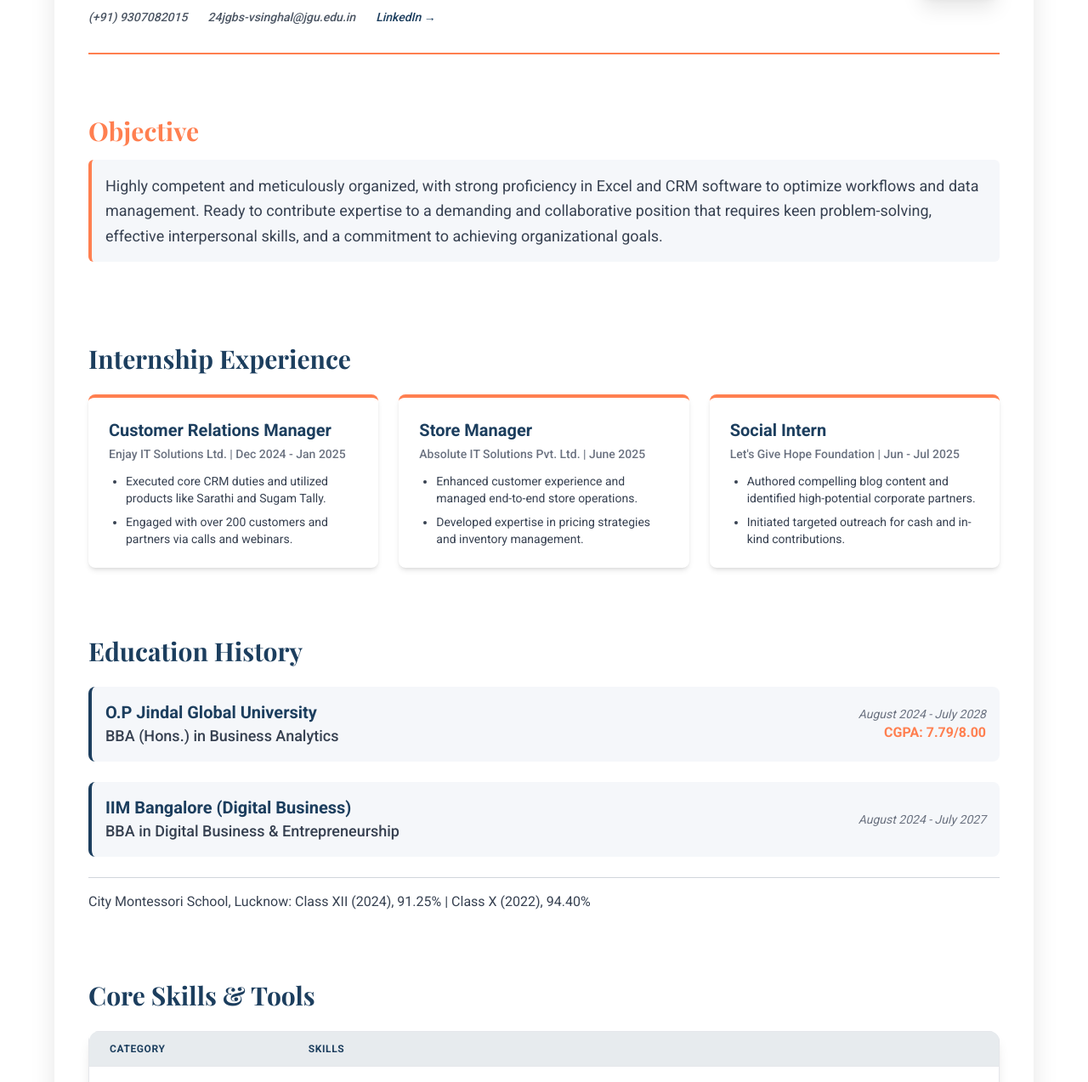
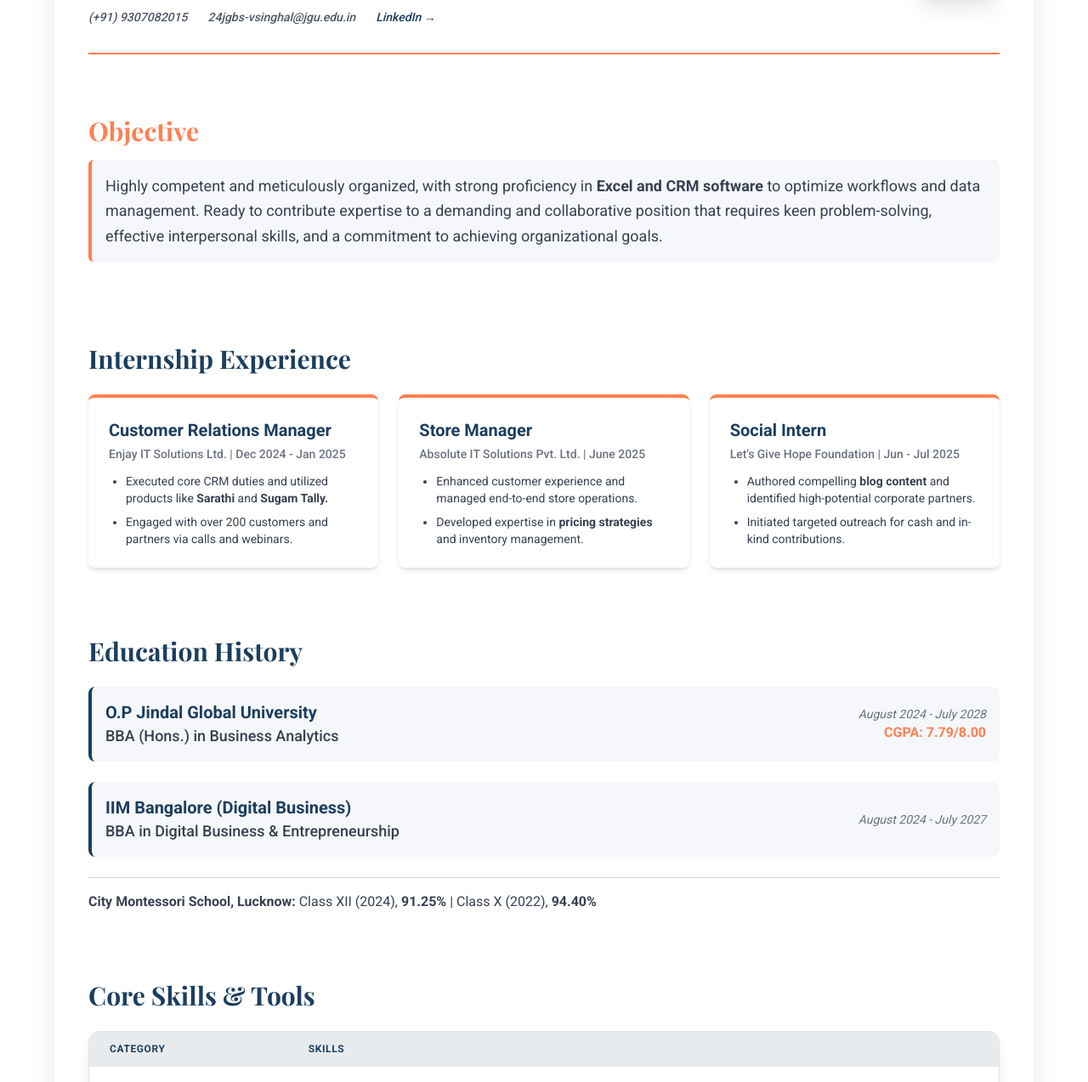
Before and after one commit to vrinda-singhal/Resume-Website, a plain HTML site: page index.html in a window 1280 px wide. Shown: the part 246-1519 px from the top of the page at 85% size. Drawn offline with nearby package versions, Linux system fonts and the light colour scheme.

Commit message:
Update index.html

```diff
--- a/index.html
+++ b/index.html
@@ -121,7 +121,7 @@
         <section id="summary" class="mb-4">
             <h2 class="text-3xl font-serif font-bold mb-4 text-accent-orange">Objective</h2>
             <p class="text-lg leading-relaxed text-gray-700 p-4 border-l-4 border-accent-orange bg-bg-light rounded-md">
-                Highly competent and meticulously organized, with strong proficiency in Excel and CRM software to optimize workflows and data management.
+                Highly competent and meticulously organized, with strong proficiency in <strong>Excel and CRM software</strong> to optimize workflows and data management.
                 Ready to contribute expertise to a demanding and collaborative position that requires keen problem-solving, effective interpersonal skills, and a commitment to achieving organizational goals.
             </p>
         </section>
@@ -137,7 +137,7 @@
                     <h3 class="text-xl font-semibold text-brand-blue">Customer Relations Manager</h3>
                     <p class="text-sm font-medium text-gray-500 mt-1 mb-3">Enjay IT Solutions Ltd. | Dec 2024 - Jan 2025</p>
                     <ul class="list-disc list-outside space-y-2 mt-2 ml-5 text-sm text-gray-700">
-                        <li>Executed core CRM duties and utilized products like Sarathi and Sugam Tally.</li>
+                        <li>Executed core CRM duties and utilized products like <strong>Sarathi</strong> and <strong>Sugam Tally.</strong></li>
                         <li>Engaged with over 200 customers and partners via calls and webinars.</li>
                     </ul>
                 </article>
@@ -148,7 +148,7 @@
                     <p class="text-sm font-medium text-gray-500 mt-1 mb-3">Absolute IT Solutions Pvt. Ltd. | June 2025</p>
                     <ul class="list-disc list-outside space-y-2 mt-2 ml-5 text-sm text-gray-700">
                         <li>Enhanced customer experience and managed end-to-end store operations.</li>
-                        <li>Developed expertise in pricing strategies and inventory management.</li>
+                        <li>Developed expertise in <strong>pricing strategies</strong> and inventory management.</li>
                     </ul>
                 </article>
 
@@ -157,7 +157,7 @@
                     <h3 class="text-xl font-semibold text-brand-blue">Social Intern</h3>
                     <p class="text-sm font-medium text-gray-500 mt-1 mb-3">Let's Give Hope Foundation | Jun - Jul 2025</p>
                     <ul class="list-disc list-outside space-y-2 mt-2 ml-5 text-sm text-gray-700">
-                        <li>Authored compelling blog content and identified high-potential corporate partners.</li>
+                        <li>Authored compelling <strong>blog content</strong> and identified high-potential corporate partners.</li>
                         <li>Initiated targeted outreach for cash and in-kind contributions.</li>
                     </ul>
                 </article>
@@ -193,7 +193,7 @@
                 <!-- Schooling -->
                 <div class="pt-4 border-t border-gray-300">
                     <p class="text-base text-gray-700">
-                        City Montessori School, Lucknow: Class XII (2024), 91.25% | Class X (2022), 94.40%
+                        <strong>City Montessori School, Lucknow:</strong> Class XII (2024), <strong>91.25%</strong> | Class X (2022), <strong>94.40%</strong>
                     </p>
                 </div>
             </div>
```
